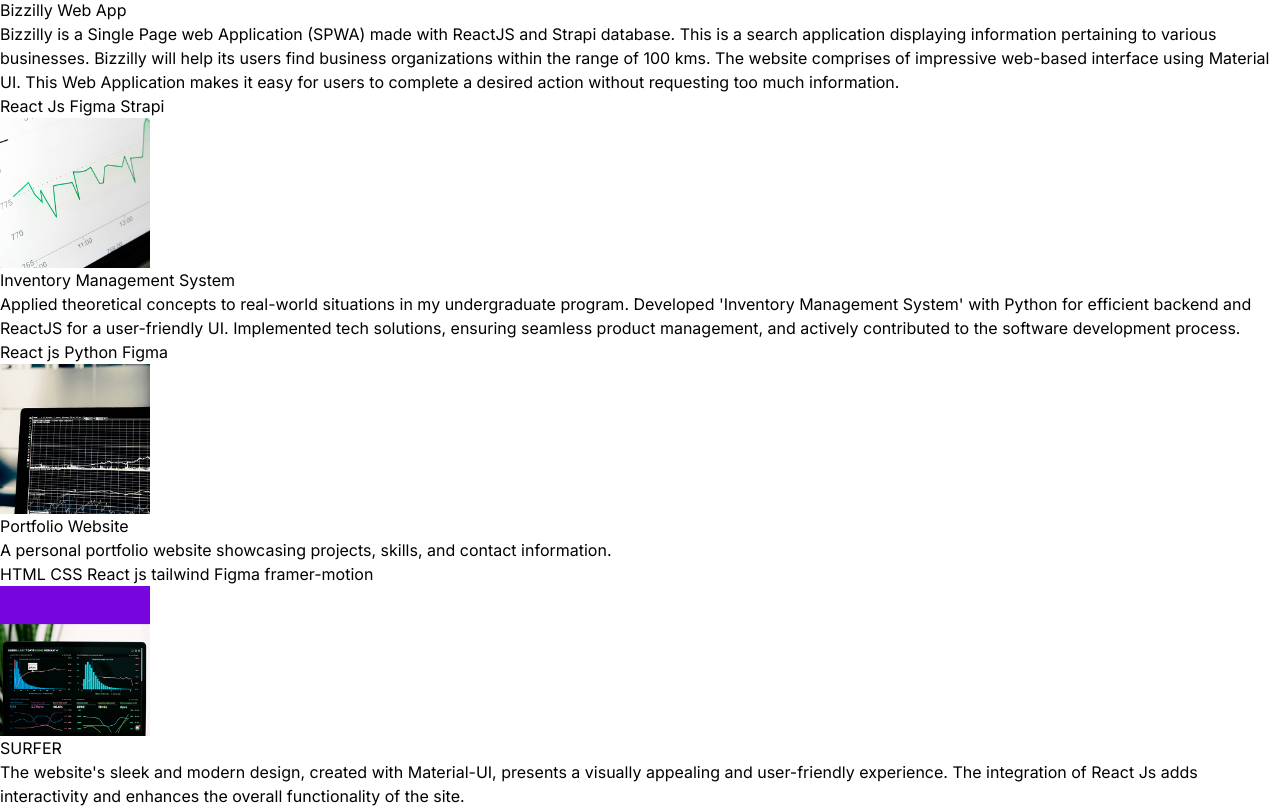
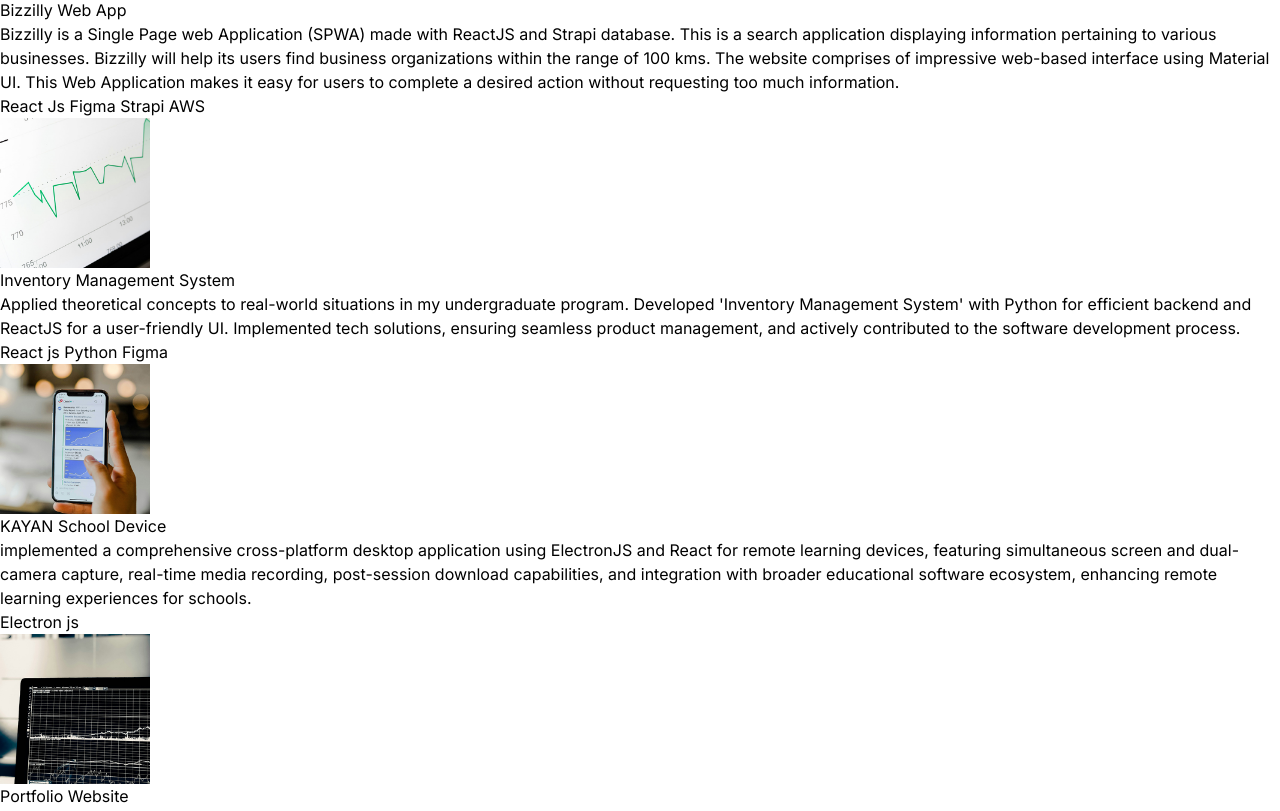
Before and after one commit to Krunalpits/react-portfolio, a React (Vite) app: page / in a window 1280 px wide. Shown: the part 2240-3051 px from the top of the page. Built offline with nearby package versions, Linux system fonts and the light colour scheme.

Commit message:
Update index.js

```diff
--- a/src/constants/index.js
+++ b/src/constants/index.js
@@ -38,7 +38,7 @@ export const PROJECTS = [
     image: project2,
     description:
       "Bizzilly is a Single Page web Application (SPWA) made with ReactJS and Strapi database. This is a search application displaying information pertaining to various businesses. Bizzilly will help its users find business organizations within the range of 100 kms. The website comprises of impressive web-based interface using Material UI. This Web Application makes it easy for users to complete a desired action without requesting too much information.",
-    technologies: ["React Js", "Figma", "Strapi"],
+    technologies: ["React Js", "Figma", "Strapi", "AWS"],
   },
 
   {
@@ -47,6 +47,13 @@ export const PROJECTS = [
     description:
       "Applied theoretical concepts to real-world situations in my undergraduate program. Developed 'Inventory Management System' with Python for efficient backend and ReactJS for a user-friendly UI. Implemented tech solutions, ensuring seamless product management, and actively contributed to the software development process.",
     technologies: ["React js", "Python", "Figma"],
+  },
+  {
+    title: "KAYAN School Device",
+    image: project2,
+    description:
+      "implemented a comprehensive cross-platform desktop application using ElectronJS and React for remote learning devices, featuring simultaneous screen and dual-camera capture, real-time media recording, post-session download capabilities, and integration with broader educational software ecosystem, enhancing remote learning experiences for schools.",
+    technologies: ["Electron js"],
   },
   {
     title: "Portfolio Website",
```
